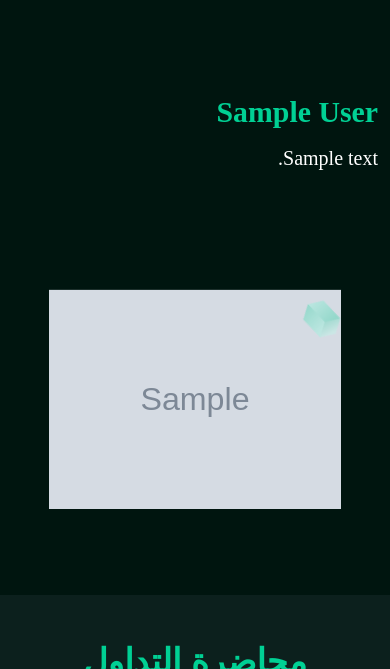
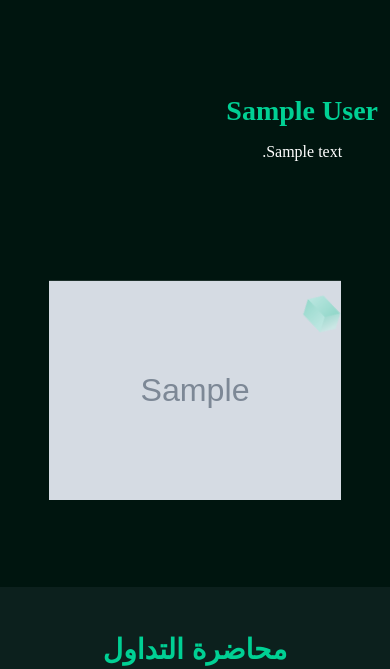
Before and after one commit to Fadyaziz2/barsom, a Django app: a page that uses home/templates/ar/userlandingpage.html in a window 390 px wide. Shown: the top 669 px of the page. Run offline with Django 4.2, Linux system fonts and the light colour scheme; tables that the repository leaves empty hold one stand-in row (values such as "Sample post"); grey boxes marked "Sample" are stand-in pictures; some libraries are stand-ins or nearby versions; some web fonts are replaced.

Commit message:
Improve mobile layout of Arabic landing page

```diff
--- a/home/templates/ar/userlandingpage.html
+++ b/home/templates/ar/userlandingpage.html
@@ -84,6 +84,106 @@
         opacity: 1;
         transform: translate(-50%, 0);
     }
+
+    .user-landing-page {
+        overflow-x: hidden;
+    }
+
+    .user-landing-page .banner__thumb img {
+        width: 100%;
+        height: auto;
+        display: block;
+    }
+
+    .user-landing-page .secured-video-wrapper,
+    .user-landing-page .secured-video {
+        border-radius: 1rem;
+    }
+
+    .user-landing-page #request {
+        padding-inline: 0;
+    }
+
+    .user-landing-page .title p {
+        margin-bottom: 0;
+    }
+
+    @media (max-width: 991.98px) {
+        .user-landing-page .banner__wrapper {
+            text-align: center;
+        }
+
+        .user-landing-page .banner__content {
+            align-items: center;
+        }
+
+        .user-landing-page .banner__content-heading {
+            font-size: 2rem;
+            line-height: 1.3;
+        }
+
+        .user-landing-page .banner__content-moto {
+            font-size: 1rem;
+        }
+
+        .user-landing-page .banner__thumb {
+            margin-inline: auto;
+            max-width: 420px;
+        }
+
+        .user-landing-page #videosection .container {
+            padding-inline: 1rem;
+        }
+
+        .user-landing-page .secured-video-wrapper {
+            margin-inline: auto;
+        }
+
+        .user-landing-page #request {
+            padding-inline: 1rem;
+        }
+
+        .user-landing-page #request .col-md-6 {
+            flex: 0 0 100%;
+            max-width: 100%;
+        }
+
+        .user-landing-page #request .form-label {
+            font-size: 0.95rem;
+        }
+    }
+
+    @media (max-width: 575.98px) {
+        .user-landing-page .banner__wrapper {
+            gap: 1.5rem;
+        }
+
+        .user-landing-page .banner__content-heading {
+            font-size: 1.75rem;
+        }
+
+        .user-landing-page #videosection h1 {
+            font-size: 1.75rem;
+        }
+
+        .user-landing-page #toggleButton {
+            font-size: 1.25rem;
+        }
+
+        .user-landing-page .show i {
+            font-size: 1rem;
+        }
+
+        .user-landing-page .title p {
+            font-size: 1.5rem !important;
+            line-height: 1.5;
+        }
+
+        .user-landing-page .secured-video-wrapper,
+        .user-landing-page .secured-video {
+            border-radius: 0.75rem;
+        }
+    }
 </style>
 
 
@@ -121,7 +221,7 @@
   <!-- main css for template -->
   <link rel="stylesheet" href="{% static 'assets/css/style.css' %}">
 </head>
-<body>
+<body class="user-landing-page">
 
     <header class="header-section header-section--style1" style="display: none;">
         <div class="header-bottom">
```
